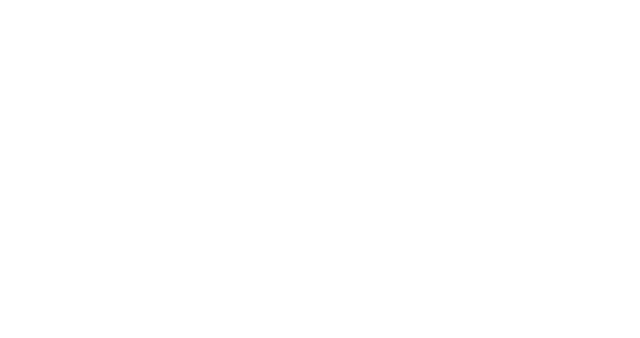
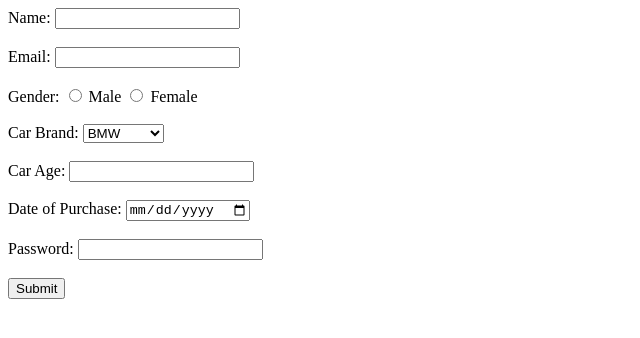
Before and after one commit to acciojob/car-insurance-form-Pradhum1, a website: page main.html in a window 1280 px wide. Shown: the whole page, without its empty margins (0-640 px from the left). Drawn offline with Linux system fonts and the light colour scheme.

Commit message:
created a submission

```diff
--- a/main.html
+++ b/main.html
@@ -4,12 +4,59 @@
 
 <head>
 	<link rel="stylesheet" href="styles.css">
+	 <title>Car Insurance Registration Form</title>
 </head>
 
 <body>
 	<!-- the entire body must be written by student -->
     <script type="text/javascript" src="./script.js">
 </script>
+	<form method="POST">
+        <!-- Name -->
+        <label for="name">Name: </label>
+        <input type="text" id="name" name="name" required>
+        <br><br>
+
+        <!-- Email -->
+        <label for="email">Email: </label>
+        <input type="email" id="email" name="email" required>
+        <br><br>
+
+        <!-- Gender -->
+        <label>Gender: </label>
+        <input type="radio" id="male" name="gender" value="male" required>
+        <label for="male">Male</label>
+        <input type="radio" id="female" name="gender" value="female" required>
+        <label for="female">Female</label>
+        <br><br>
+
+        <!-- Car Brands (Optional) -->
+        <label for="cars">Car Brand: </label>
+        <select id="cars" name="cars">
+            <option value="bmw">BMW</option>
+            <option value="audi">Audi</option>
+            <option value="mercedes">Mercedes</option>
+        </select>
+        <br><br>
+
+        <!-- Car Age -->
+        <label for="carage">Car Age: </label>
+        <input type="number" id="carage" name="carage" required>
+        <br><br>
+
+        <!-- Date of Purchase -->
+        <label for="dop">Date of Purchase: </label>
+        <input type="date" id="dop" name="dop" required>
+        <br><br>
+
+        <!-- Password -->
+        <label for="password">Password: </label>
+        <input type="password" id="password" name="password" required>
+        <br><br>
+
+        <!-- Submit Button -->
+        <button type="submit">Submit</button>
+    </form>
 
 </body>
 
```
